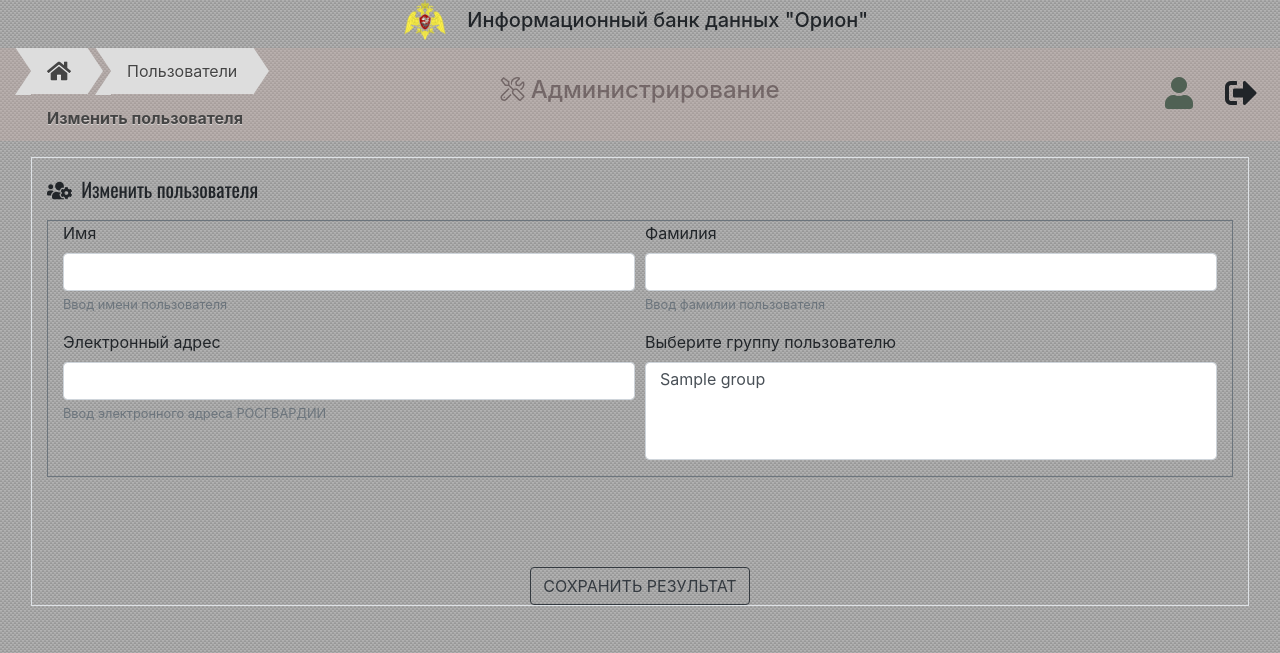
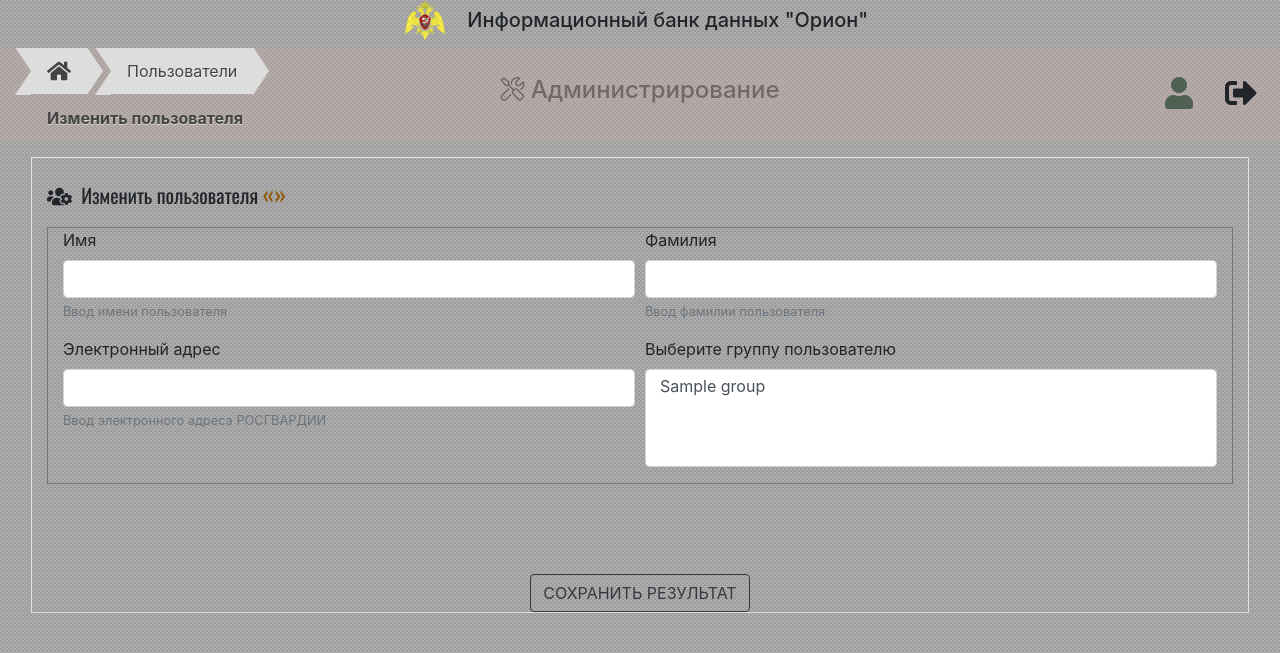
Before and after one commit to ViKolXXXX/incident, a Django app: template adminIncident/templates/changeuser.html in a window 1280 px wide. Shown: the top 653 px of the page. Run offline with Django 3.2, Linux system fonts and the light colour scheme; the template is opened without the code that fills it: most values are stand-ins (such as "Sample title", 1, 10 or a date in 2020); some libraries are stand-ins or nearby versions.

Commit message:
Style user
Сделан класс для стиля надписи пользователя

```diff
--- a/adminIncident/templates/changeuser.html
+++ b/adminIncident/templates/changeuser.html
@@ -8,7 +8,7 @@
 	<div class="row d-flex m-3 ">
 		<div class="col-12 border">
 			<p class="my-3 form-header-admin"><i class="fas fa-users-cog"></i>&nbsp;&nbsp;Изменить пользователя
-				<i>{{ user.username }}</i></p>
+				<q class="text-user">{{ user.username }}</q></p>
 
 			<form method="POST" action="{% url "change_user" %}" id="id_form_user" style="min-width: 100%">{% csrf_token %}
 				<div style="margin-bottom: 90px">
--- a/static/css/my.css
+++ b/static/css/my.css
@@ -223,8 +223,6 @@
 .form-header-admin {
     font-size: 20px;
     font-family: "Oswald", "Roboto", "Lucida Grande", "DejaVu Sans", "Bitstream Vera Sans", Verdana, Arial, sans-serif;
-
-
 }
 
 /* хлебные крошки */
@@ -292,3 +290,9 @@
  #breadcrumbs .current::before{
  content: normal;
  }
+
+/*Надпись пользователя в админке*/
+.text-user {
+    color: #8f5a0a;
+    font-size: 25px;
+}
```
